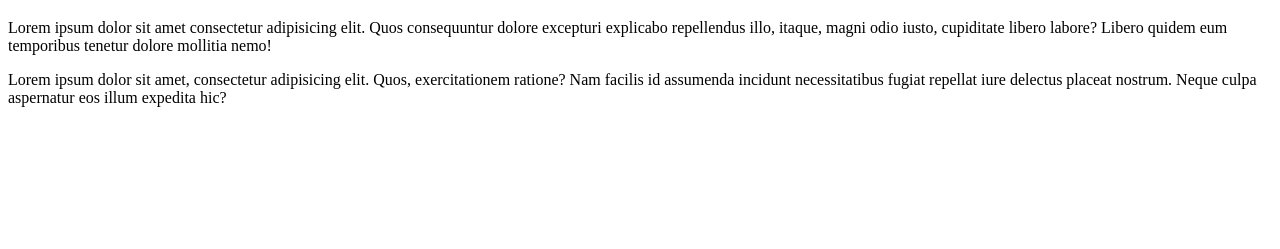
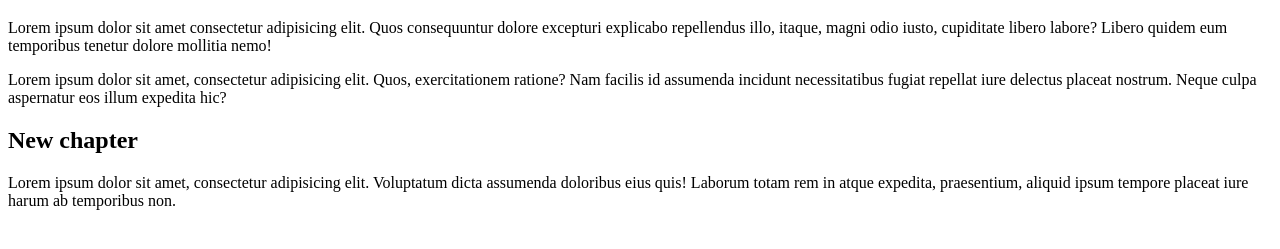
Before and after one commit to ZenViKing/git-training-2019, a plain HTML site: page pages/about.html in a window 1280 px wide. Shown: the part 61-310 px from the top of the page. Drawn offline with Linux system fonts and the light colour scheme.

Commit message:
new chapter

```diff
--- a/pages/about.html
+++ b/pages/about.html
@@ -16,6 +16,9 @@
     <p>Lorem ipsum dolor sit amet, consectetur adipisicing elit. Quos, exercitationem ratione? Nam facilis id assumenda
         incidunt necessitatibus fugiat repellat iure delectus placeat nostrum. Neque culpa aspernatur eos illum expedita
         hic?</p>
+    <h2>New chapter</h2>
+    <p>Lorem ipsum dolor sit amet, consectetur adipisicing elit. Voluptatum dicta assumenda doloribus eius quis! Laborum
+        totam rem in atque expedita, praesentium, aliquid ipsum tempore placeat iure harum ab temporibus non.</p>
 </body>
 
 </html>
```
